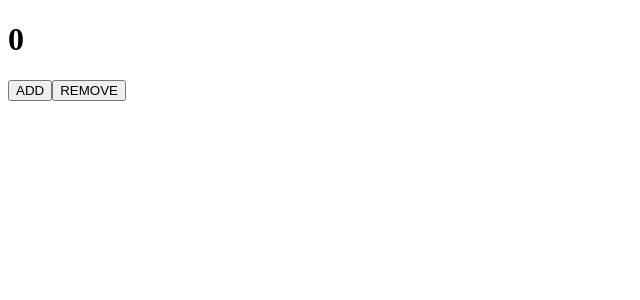
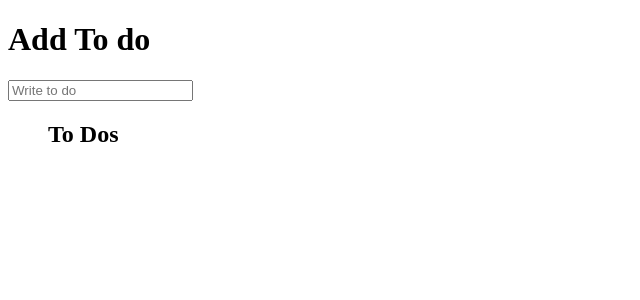
Before and after one commit to gwuiinKim/use-context, a React (Create React App) app: page / in a window 1280 px wide. Shown: the top 300 px of the page, without its empty margins (0-640 px from the left). Built offline with nearby package versions, Linux system fonts and the light colour scheme.

Commit message:
adding to Do

```diff
--- a/src/App.js
+++ b/src/App.js
@@ -1,13 +1,17 @@
-import React, { useReducer } from "react";
+import React, { useReducer, useState } from "react";
 
-const INCREMENT = "increment";
-const DECREMENT = "decrement";
+const initialState = {
+  toDos: []
+};
+
+const ADD = "add";
+const DELETE = "delete";
 
 const reducer = (state, action) => {
   switch (action.type) {
-    case INCREMENT:
-      return { count: state.count + 1 };
-    case DECREMENT:
+    case ADD:
+      return { toDos: [...state.toDos, { text: action.payload }] };
+    case DELETE:
       return { count: state.count - 1 };
     default:
       throw new Error();
@@ -15,12 +19,31 @@
 };
 
 function App() {
-  const [state, dispatch] = useReducer(reducer, { count: 0 });
+  const [state, dispatch] = useReducer(reducer, initialState);
+  const [newItem, setNewItem] = useState("");
+  const onSubmit = e => {
+    e.preventDefault();
+    dispatch({ type: ADD, payload: newItem });
+  };
+  const onChange = e => {
+    const {
+      target: { value }
+    } = e;
+    setNewItem(value);
+  };
+
   return (
     <>
-      <h1>{state.count}</h1>
-      <button onClick={() => dispatch({ type: INCREMENT })}>ADD</button>
-      <button onClick={() => dispatch({ type: DECREMENT })}>REMOVE</button>
+      <h1>Add To do</h1>
+      <form onSubmit={onSubmit}>
+        <input value={newItem} onChange={onChange} placeholder="Write to do" />
+      </form>
+      <ul>
+        <h2>To Dos</h2>
+        {state.toDos.map((toDo, index) => (
+          <li key={index}>{toDo.text}</li>
+        ))}
+      </ul>
     </>
   );
 }
```
